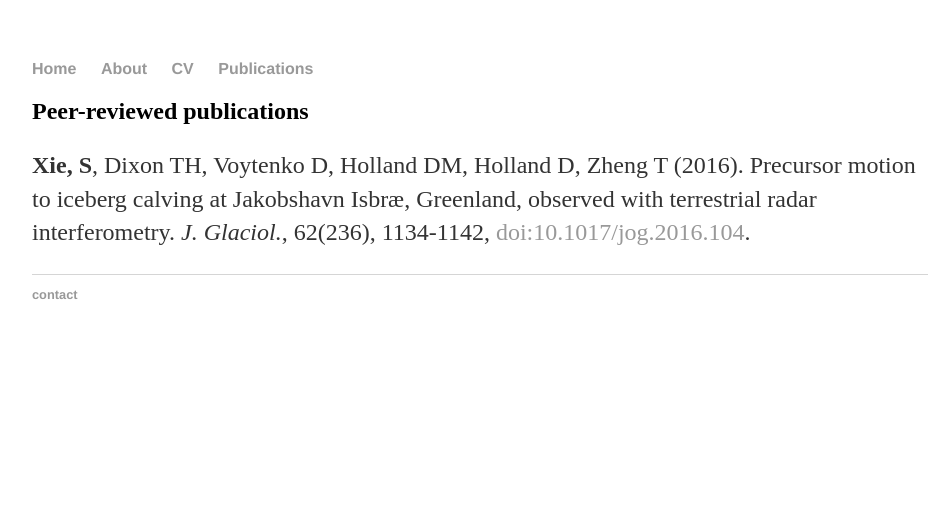
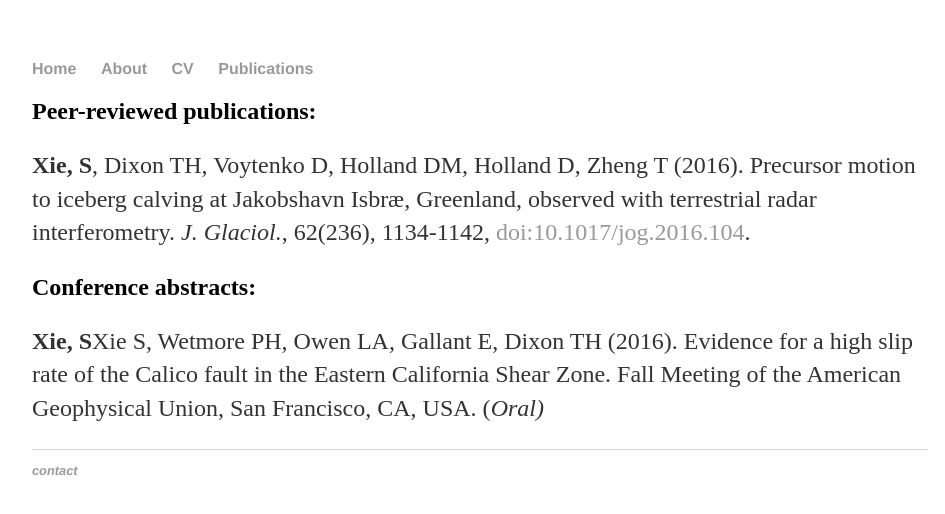
Before and after one commit to suruixie/suruixie.github.io, a Jekyll site: the page built from publications/index.html, in a window 1280 px wide. Shown: the top 514 px of the page, without its empty margins (160-1105 px from the left). Built offline with Jekyll 4.4.1, drawn with Linux system fonts in a browser that asks for light colours.

Commit message:
Update index.html

```diff
--- a/publications/index.html
+++ b/publications/index.html
@@ -4,9 +4,13 @@
 ---
 <div class="publications">
 
-    <h2>Peer-reviewed publications</h2>
+    <h2>Peer-reviewed publications:</h2>
 
     <p><strong>Xie, S</strong>, Dixon TH, Voytenko D, Holland DM, Holland D, Zheng T (2016). Precursor motion to iceberg calving at Jakobshavn Isbræ, Greenland, observed with terrestrial radar interferometry. <em>J. Glaciol.</em>, 62(236), 1134-1142, <a href="https://doi.org/10.1017/jog.2016.104">doi:10.1017/jog.2016.104</a>.
 
 
+    <h2>Conference abstracts:</h2>
+
+    <p><strong>Xie, S</strong>Xie S, Wetmore PH, Owen LA, Gallant E, Dixon TH (2016). Evidence for a high slip rate of the Calico fault in the Eastern California Shear Zone. Fall Meeting of the American Geophysical Union, San Francisco, CA, USA. (<em>Oral<em>)
+
 </div>
```
